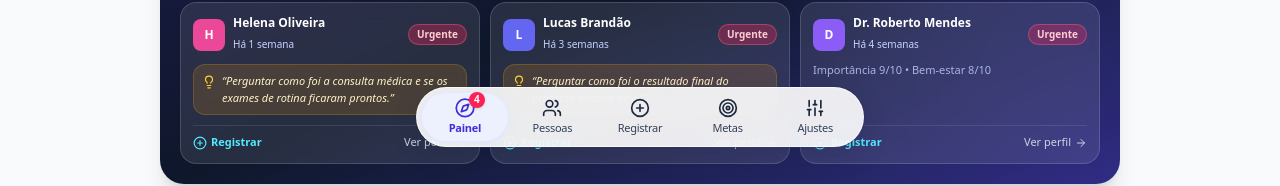
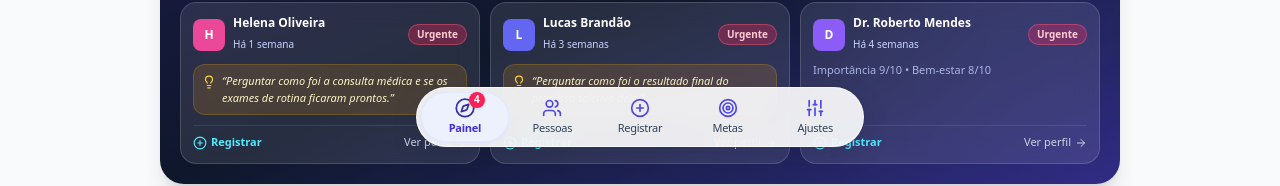
Before and after one commit to viniciusnevesdev/Monitor-social, a React (Vite) app: page / in a window 1280 px wide. Shown: the part 633-819 px from the top of the page. Built offline with nearby package versions, Linux system fonts and the light colour scheme; no server answers.

Commit message:
fix(beta): improve light-theme bottom navigation contrast

```diff
--- a/src/index.css
+++ b/src/index.css
@@ -221,6 +221,24 @@ html[data-theme='dark'] .bottom-nav-surface [class*="text-slate-7"] {
   color: #e2e8f0 !important;
 }
 
+html[data-theme='light'] .bottom-nav-surface .bottom-nav-icon {
+  color: #4f46e5 !important;
+  stroke: currentColor !important;
+}
+
+html[data-theme='light'] .bottom-nav-surface button[aria-current='page'] .bottom-nav-icon {
+  color: #3730a3 !important;
+}
+
+html[data-theme='light'] .bottom-nav-surface .bottom-nav-icon *,
+html[data-theme='light'] .bottom-nav-surface .bottom-nav-icon [stroke] {
+  stroke: currentColor !important;
+}
+
+html[data-theme='light'] .bottom-nav-surface .bottom-nav-icon [fill]:not([fill='none']) {
+  fill: currentColor !important;
+}
+
 html[data-theme='dark'] .interaction-modal {
   box-shadow: 0 24px 80px rgba(0, 0, 0, 0.55) !important;
 }
```
